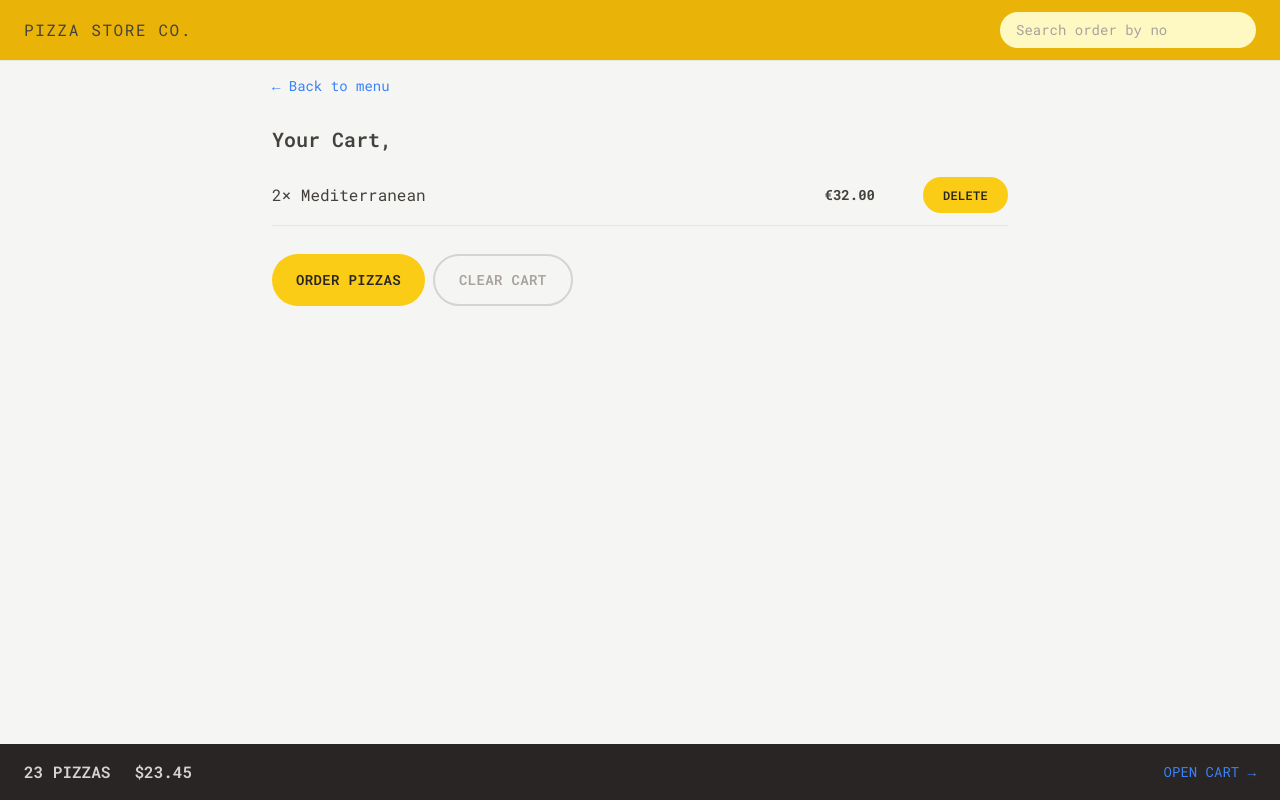
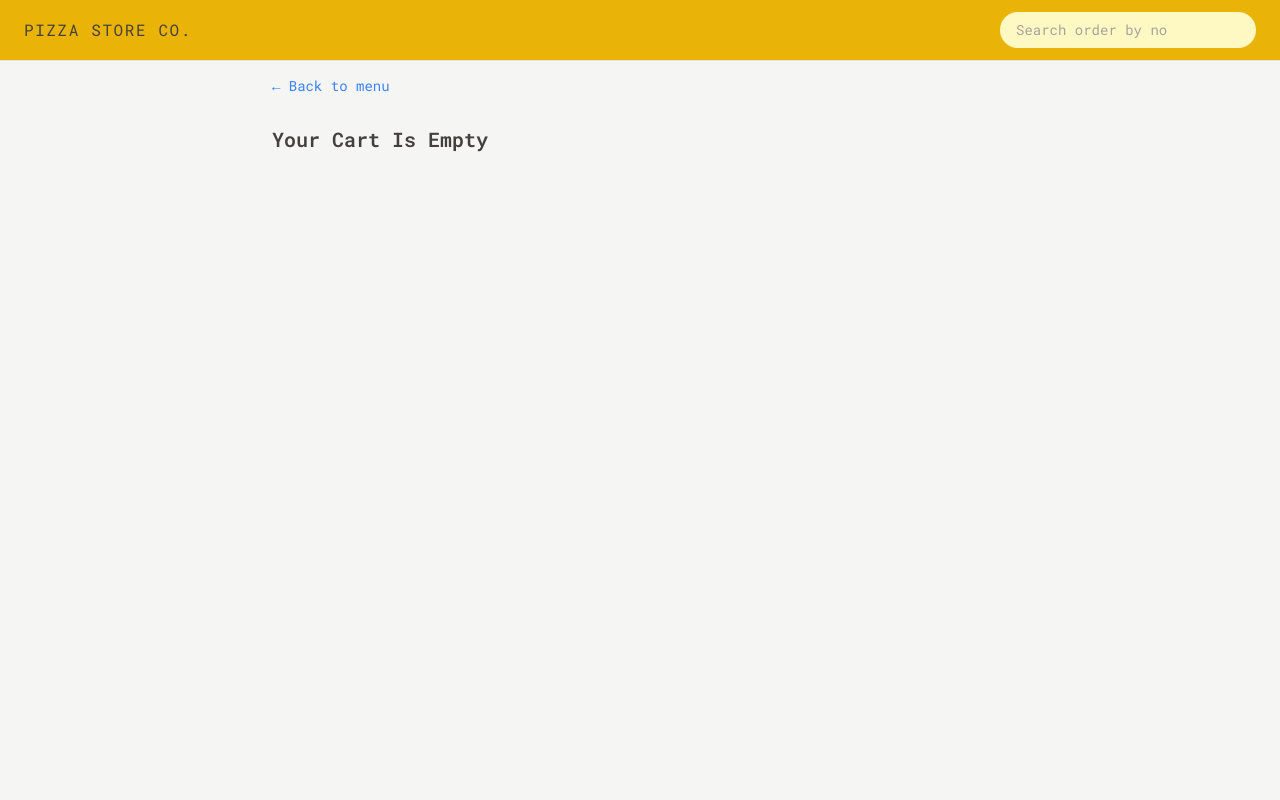
Before and after one commit to successdevop/Ecommerce_Pizza_Store, a React (Vite) app: page /cart in a window 1280 px wide. Built offline with nearby package versions, Linux system fonts and the light colour scheme; the HTML template or start-up script is replaced by a standard one.

Commit message:
fully implemented add to cart and also implemented the value of some derived values

```diff
--- a/src/features/cart/Cart.jsx
+++ b/src/features/cart/Cart.jsx
@@ -8,6 +8,17 @@ function Cart() {
   const { userName } = useSelector((store) => store.user);
   const { cart } = useSelector((store) => store.cart);
   const dispatch = useDispatch();
+
+  if (cart.length < 1)
+    return (
+      <div className="px-4 py-3">
+        <LinkButton to="/menu">&larr; Back to menu</LinkButton>
+
+        <h2 className="mt-7 text-xl font-semibold capitalize">
+          Your cart is empty
+        </h2>
+      </div>
+    );
 
   return (
     <div className="px-4 py-3">
--- a/src/features/cart/CartOverview.jsx
+++ b/src/features/cart/CartOverview.jsx
@@ -1,11 +1,19 @@
+import { useSelector } from "react-redux";
 import LinkButton from "../../ui/LinkButton";
+import { getTotalCartPrice, getTotalCartQuantity } from "./CartSlice";
+import { formatCurrency } from "../../utilities/helpers";
 
 function CartOverview() {
+  const totalCartQuantity = useSelector(getTotalCartQuantity);
+  const totalCartPrice = useSelector(getTotalCartPrice);
+
+  if (!totalCartQuantity) return null;
+
   return (
     <div className="sm:px- flex items-center justify-between bg-stone-800 px-4 py-4 text-sm uppercase text-stone-200 sm:px-6 md:text-base">
       <p className="space-x-4 font-semibold text-stone-300 sm:space-x-6">
-        <span>23 pizzas</span>
-        <span>$23.45</span>
+        <span>{totalCartQuantity} pizzas</span>
+        <span>{formatCurrency(totalCartPrice)}</span>
       </p>
       <LinkButton to="/cart">Open cart &rarr;</LinkButton>
     </div>
--- a/src/features/cart/CartSlice.js
+++ b/src/features/cart/CartSlice.js
@@ -1,15 +1,7 @@
 import { createSlice } from "@reduxjs/toolkit";
 
 const initialState = {
-  cart: [
-    {
-      pizzaId: 12,
-      name: "Mediterranean",
-      quantity: 2,
-      unitPrice: 16,
-      totalPrice: 32,
-    },
-  ],
+  cart: [],
 };
 
 const cartSlice = createSlice({
@@ -46,3 +38,9 @@ export const {
   clearCart,
 } = cartSlice.actions;
 export default cartSlice.reducer;
+
+export const getTotalCartQuantity = (state) =>
+  state.cart.cart.reduce((sum, item) => (sum += item.quantity), 0);
+
+export const getTotalCartPrice = (state) =>
+  state.cart.cart.reduce((sum, item) => (sum += item.totalPrice), 0);
--- a/src/features/menu/MenuItem.jsx
+++ b/src/features/menu/MenuItem.jsx
@@ -7,6 +7,18 @@ import { addItemToCart } from "../cart/CartSlice";
 function MenuItem({ pizza }) {
   const { id, name, unitPrice, ingredients, soldOut, imageUrl } = pizza;
   const dispatch = useDispatch();
+
+  const handleAddToCart = () => {
+    const newItem = {
+      pizzaId: id,
+      name,
+      quantity: 1,
+      unitPrice,
+      totalPrice: unitPrice * 1,
+    };
+
+    dispatch(addItemToCart(newItem));
+  };
 
   return (
     <li className="flex gap-4 py-2">
@@ -28,9 +40,12 @@ function MenuItem({ pizza }) {
               Sold out
             </p>
           )}
-          <Button type="small" onclick={() => dispatch(addItemToCart(id))}>
-            Add to cart
-          </Button>
+
+          {!soldOut && (
+            <Button type="small" onclick={handleAddToCart}>
+              Add to cart
+            </Button>
+          )}
         </div>
       </div>
     </li>
--- a/src/ui/Button.jsx
+++ b/src/ui/Button.jsx
@@ -41,6 +41,7 @@ function Button({ children, disabled, to, type, onclick }) {
     </button>
   );
 }
+
 Button.propTypes = {
   onclick: PropTypes.func,
   to: PropTypes.string,
```
